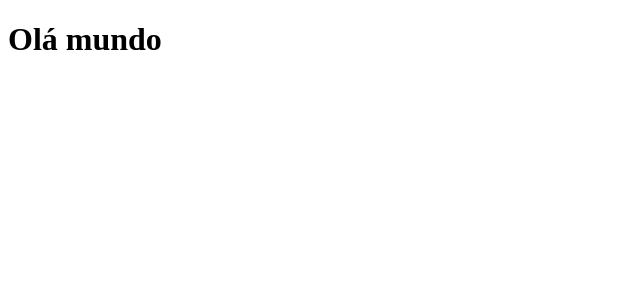
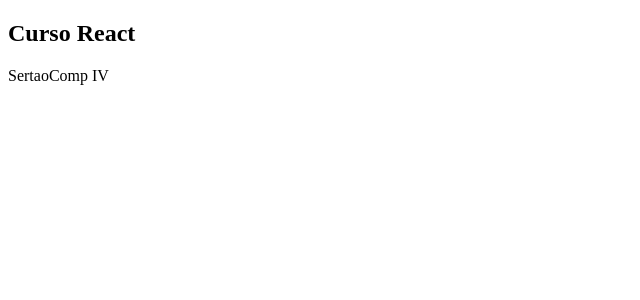
Before and after one commit to ndbzika/minicurso-react, a React (Vite) app: page / in a window 1280 px wide. Shown: the top 300 px of the page, without its empty margins (0-640 px from the left). Built offline with nearby package versions, Linux system fonts and the light colour scheme.

Commit message:
feat: Criando componente cartão

```diff
--- a/src/App.jsx
+++ b/src/App.jsx
@@ -1,7 +1,11 @@
+import { Cartao } from './components/Cartao';
+
 function App() {
   return (
     <>
-      <h1>Olá mundo</h1>
+      <div className='centro'>
+        <Cartao />
+      </div>
     </>
   );
 }
--- /dev/null
+++ b/src/components/Cartao.jsx
@@ -0,0 +1,8 @@
+export function Cartao() {
+  return (
+    <div className='cartao'>
+      <h2 className='cartao__cabecalho'>Curso React</h2>
+      <p className='cartao__corpo'>SertaoComp IV</p>
+    </div>
+  );
+}
```
Also changed, not shown: 1 other file (tests, documents, lock files or other folders).
